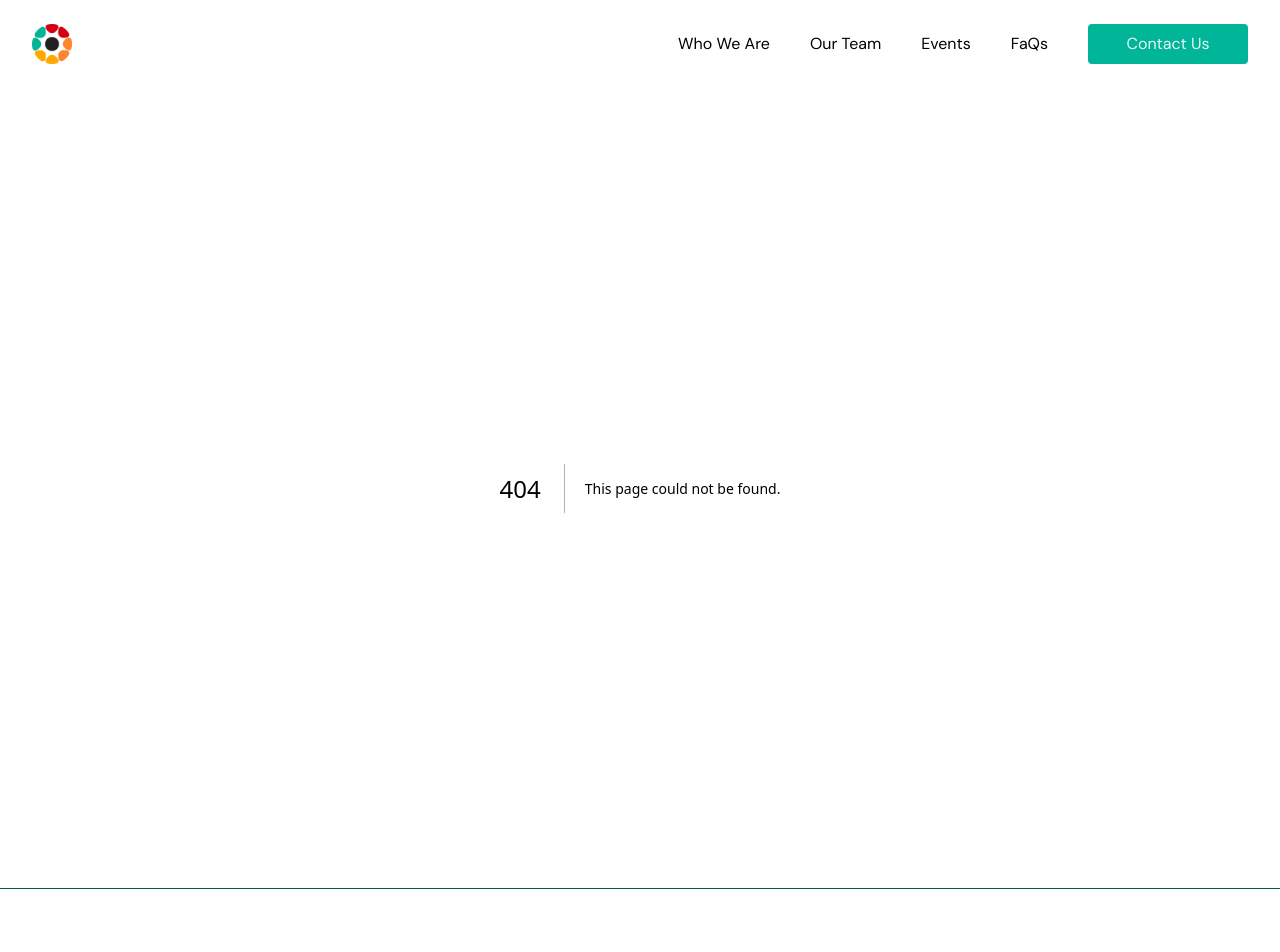
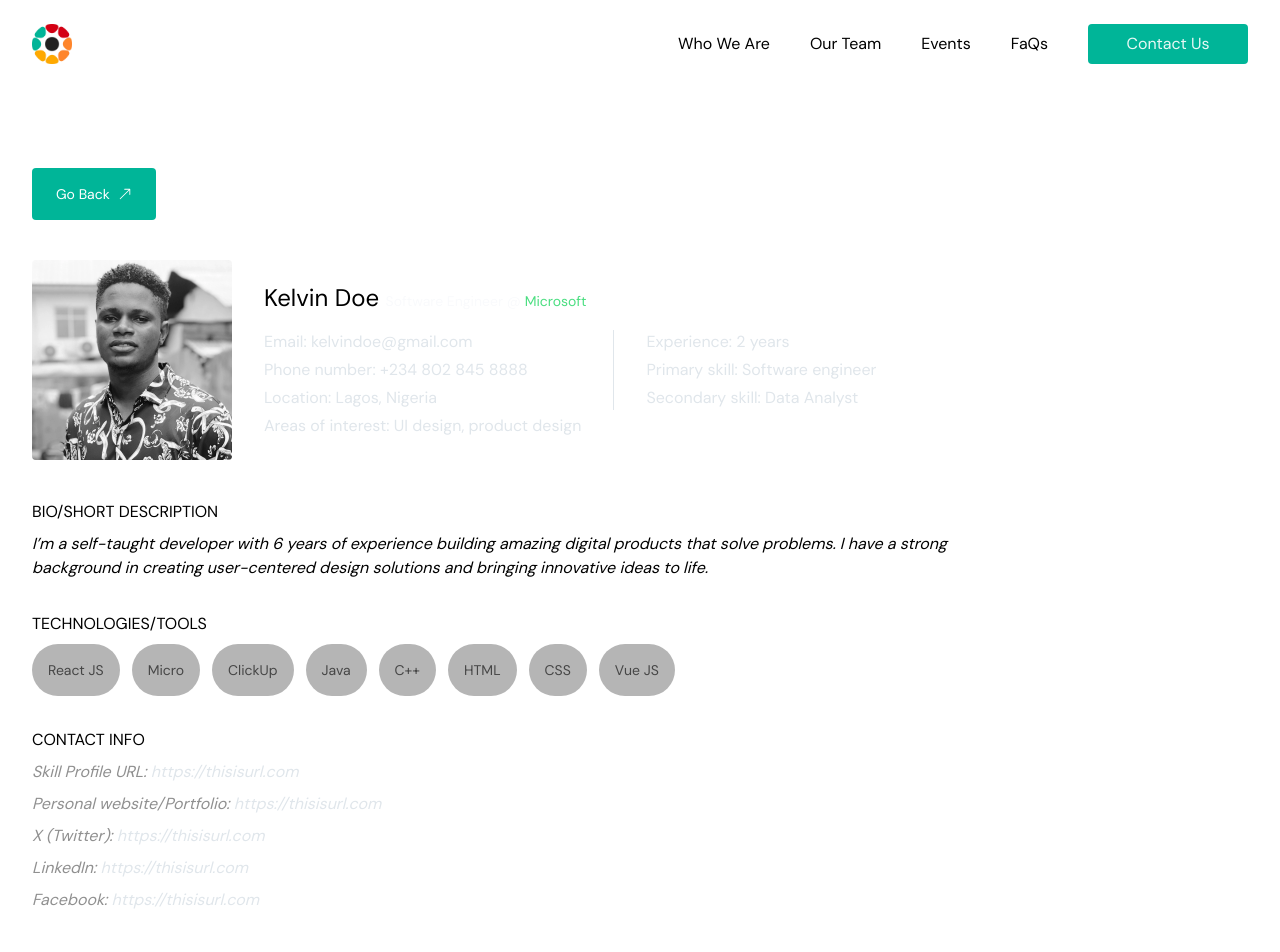
Before and after one commit to InventorsDev/inventors-frontend, a Next.js app: page /our-team/1 in a window 1280 px wide. Before the commit this address had no page. Shown: the top 952 px of the page. Built offline with nearby package versions, Linux system fonts and the light colour scheme.

Commit message:
leads page

```diff
--- a/app/components/Navbar.tsx
+++ b/app/components/Navbar.tsx
@@ -23,7 +23,7 @@ const links = [
 	},
 	{
 		name: 'Our Team',
-		href: '/#our-team',
+		href: '/our-team',
 	},
 	{
 		name: 'Events',
--- a/app/components/lp_sections/MeetLeads.tsx
+++ b/app/components/lp_sections/MeetLeads.tsx
@@ -2,41 +2,10 @@
 
 import { useRef } from 'react';
 import Image from 'next/image';
-import Link from 'next/link';
 
 import { FaLinkedinIn } from 'react-icons/fa';
 import { FaArrowRight, FaArrowLeft } from 'react-icons/fa6';
-
-const teamMembers = [
-	{
-		name: 'Anthony Adedayo',
-		title: 'Software Engineer',
-		position: 'Founder',
-		image: 'anthony-adedayo.webp',
-		linkedin: 'https://www.linkedin.com/in/anthony-a-olajide-96a0b9131/',
-	},
-	{
-		name: 'Juwon Aderibole',
-		title: 'Software Engineer',
-		position: 'Co-founder',
-		image: 'juwon.webp',
-		linkedin: 'https://www.linkedin.com/in/oluwajuwon-aderibole-a88974b6/',
-	},
-	{
-		name: 'Michael P. Asefon',
-		title: 'Software Engineer',
-		position: 'Co-founder',
-		image: 'pelumi.webp',
-		linkedin: 'https://www.linkedin.com/in/michaelasefon/',
-	},
-	{
-		name: 'Emmanuel Omololu',
-		title: 'Software Engineer',
-		position: 'Co-founder',
-		image: 'emmanuel-omololu.webp',
-		linkedin: 'https://www.linkedin.com/in/emmanuel-omololu-696702151/',
-	},
-];
+import { inventorsLeadership } from '@/utils/leads';
 
 const MeetLeads = () => {
 	const scrollRef = useRef<HTMLDivElement>(null);
@@ -80,8 +49,8 @@ const MeetLeads = () => {
 					ref={scrollRef}
 					className="flex overflow-x-auto no-scrollbar scrollbar-hide gap-8"
 				>
-					{teamMembers.map((member, index) => (
-						<div key={index} className="min-w-[300px] flex-shrink-0">
+					{inventorsLeadership.map((member) => (
+						<div key={member.id} className="min-w-[300px] flex-shrink-0">
 							<Image
 								src={`/images/${member.image}`}
 								alt={member.name}
--- a/app/events/page.tsx
+++ b/app/events/page.tsx
@@ -33,11 +33,12 @@ const page = async () => {
 		return data?.slice(0, 4);
 	});
 	return (
+		<div className="bg-white">
 			<div className="container py-20">
 				<div className="items-start md:items-cente mb-8">
-				<h2 className="lg:text-3xl text-xl font-semibold uppercase text-black dark:text-white">
-					Take a look at some of our upcoming <br /> and past events
-				</h2>
+					<h1 className="lg:text-3xl text-4xl text-primary-green">
+						All Events
+					</h1>
 				</div>
 				<div className="grid grid-cols-1 md:grid-cols-2 gap-8">
 					{allEvents?.map((event: Event) => (
@@ -50,13 +51,15 @@ const page = async () => {
 								className="rounded w-full object-cover"
 							/>
 							<div className="flex justify-between items-center align-center my-3">
-							<h3 className="text-xl font-semibold text-black dark:text-white basis-2/3">
+								<h3 className="text-2xl text-[#070707] basis-2/3">
 									{event.title}
 								</h3>
-							<p className="text-gray-400">{formatDate(event.eventDate)}</p>
+								<p className="text-[#0B0B0B]">{formatDate(event.eventDate)}</p>
 							</div>
-						<p className="mb-4">{event.shortDesc}</p>
-						<Link href={`/events/${event._id}`} className="text-primary-green">
+							<Link
+								href={`/events/${event._id}`}
+								className="text-primary-green"
+							>
 								Learn More
 								<BsArrowUpRight className="inline-block ml-2" />
 							</Link>
@@ -64,6 +67,7 @@ const page = async () => {
 					))}
 				</div>
 			</div>
+		</div>
 	);
 };
 
--- /dev/null
+++ b/app/our-team/[slug]/page.tsx
@@ -0,0 +1,121 @@
+import Image from 'next/image';
+import Button from '@/app/components/Button';
+
+const ProfileCard = () => {
+	return (
+		<div className="container my-20">
+			<div className="w-full md:w-[80%]">
+				<Button text="Go Back" href="#" />
+				<div className="flex flex-col md:flex-row items-start md:items-center gap-8 mt-10">
+					{/* Profile Image */}
+					<Image
+						src="/images/juwon.webp" // Replace with your image path
+						alt="Kelvin Doe"
+						width={200}
+						height={200}
+						className="rounded object-cover"
+					/>
+
+					{/* Personal Information */}
+					<div>
+						<h2 className="text-2xl mb-4">
+							Kelvin Doe{' '}
+							<span className="text-sm text-[#F9FAFC]">
+								Software Engineer @{' '}
+								<span className="text-green-400">Microsoft</span>
+							</span>
+						</h2>
+						<div className="text-[#E0E6EB] flex">
+							<div className="space-y-1">
+								<p>Email: kelvindoe@gmail.com</p>
+								<p>Phone number: +234 802 845 8888</p>
+								<p>Location: Lagos, Nigeria</p>
+								<p>Areas of interest: UI design, product design</p>
+							</div>
+							<div className="border-l border-[#E0E6EB] mx-8 h-20"></div>
+							<div className="space-y-1">
+								<p>Experience: 2 years</p>
+								<p>Primary skill: Software engineer</p>
+								<p>Secondary skill: Data Analyst</p>
+							</div>
+						</div>
+					</div>
+				</div>
+
+				{/* Bio/Description */}
+				<div className="mt-10">
+					<h3 className=" mb-2 uppercase">Bio/Short Description</h3>
+					<p className="italic">
+						I’m a self-taught developer with 6 years of experience building
+						amazing digital products that solve problems. I have a strong
+						background in creating user-centered design solutions and bringing
+						innovative ideas to life.
+					</p>
+				</div>
+
+				{/* Technologies/Tools */}
+				<div className="mt-8">
+					<h3 className=" mb-2 uppercase">Technologies/Tools</h3>
+					<div className="flex flex-wrap gap-3">
+						{[
+							'React JS',
+							'Micro',
+							'ClickUp',
+							'Java',
+							'C++',
+							'HTML',
+							'CSS',
+							'Vue JS',
+						].map((tool) => (
+							<span
+								key={tool}
+								className="p-4 bg-[#B5B5B5] text-[#464646] rounded-full text-sm"
+							>
+								{tool}
+							</span>
+						))}
+					</div>
+				</div>
+
+				{/* Contact Info */}
+				<div className="mt-8">
+					<h3 className="mb-2 uppercase">Contact Info</h3>
+					<ul className="text-[#909090] italic space-y-2">
+						<li>
+							Skill Profile URL:{' '}
+							<a href="https://thisisurl.com" className="text-[#E0E6EB]">
+								https://thisisurl.com
+							</a>
+						</li>
+						<li>
+							Personal website/Portfolio:{' '}
+							<a href="https://thisisurl.com" className="text-[#E0E6EB]">
+								https://thisisurl.com
+							</a>
+						</li>
+						<li>
+							X (Twitter):{' '}
+							<a href="https://thisisurl.com" className="text-[#E0E6EB]">
+								https://thisisurl.com
+							</a>
+						</li>
+						<li>
+							LinkedIn:{' '}
+							<a href="https://thisisurl.com" className="text-[#E0E6EB]">
+								https://thisisurl.com
+							</a>
+						</li>
+						<li>
+							Facebook:{' '}
+							<a href="https://thisisurl.com" className="text-[#E0E6EB]">
+								https://thisisurl.com
+							</a>
+						</li>
+					</ul>
+				</div>
+			</div>
+		</div>
+	);
+};
+
+export default ProfileCard;
--- /dev/null
+++ b/app/our-team/page.tsx
@@ -0,0 +1,155 @@
+'use client';
+
+import Image from 'next/image';
+import Button from '../components/Button';
+
+import { FaLinkedinIn } from 'react-icons/fa';
+import { inventorsLeadership } from '@/utils/leads';
+
+import JoinNewsletter from '@/app/components/lp_sections/JoinNewsletter';
+import GetInTouch from '@/app/components/lp_sections/GetInTouch';
+
+import { useState } from 'react';
+import Link from 'next/link';
+
+const OurTeam = () => {
+	const [activeTab, setActiveTab] = useState('founders');
+
+	return (
+		<div>
+			<div className=" bg-white w-full text-[#0B0B0B]">
+				<div className="container pt-20 pb-16">
+					<div className="block md:flex items-center">
+						<span>Our Leadership Team - </span>
+						<p className="text-[#005B4C] text-xl ml-1">
+							Meet the experts behind our success
+						</p>
+					</div>
+					<h1 className="text-3xl md:text-4xl mt-10">
+						We create <span className="text-[#005B4C]">experiences</span> that{' '}
+						<br />
+						are strategic and great.
+					</h1>
+				</div>
+			</div>
+			<div className="w-full">
+				<Image
+					src="/images/inventors-leads.webp"
+					alt="Image of the Inventors Leads"
+					width={1920}
+					height={1080}
+					priority
+				/>
+			</div>
+			<div className="bg-[#0B0B0B] w-full">
+				<div className="container">
+					<div className="block md:flex items-center py-20">
+						<div className="basis-2/5 flex justify-end mr-24">
+							<Image
+								src="/images/arrow-style.png"
+								alt="Arrow"
+								width={300}
+								height={300}
+								className="object-contain max-w-full md:block hidden" // Prevent stretching while respecting container width
+							/>
+						</div>
+						<div className="basis-3/5 space-y-8">
+							<h2 className="text-3xl">
+								Community leaders fostering an inclusive and engaging
+								environment
+							</h2>
+							<p className="text-lg">
+								We are a diverse group of passionate individuals dedicated to
+								creating an inclusive and engaging environment. Get to know the
+								people behind our thriving community. We’re always excited to
+								welcome new members. Explore opportunities to get involved and
+								become a part of our dynamic and supportive community.
+							</p>
+							<Button
+								text="Join Us"
+								href="https://docs.google.com/forms/d/11xLg_QIjU-Qq8_su1w6rptxsEYV65Ny0NCNvlIdahJ0/viewform?edit_requested=true"
+							/>
+						</div>
+					</div>
+					<div className="py-20 space-y-10">
+						<h2 className="text-3xl">
+							MEET OUR <br />
+							LEADERSHIP TEAM
+						</h2>
+						<div className="relative flex items-center justify-center w-64 h-16 bg-transparent border-2 border-primary-green rounded-full p-1">
+							{/* Animated background for the active tab */}
+							<div
+								className={`absolute w-1/2 h-[90%] bg-primary-green rounded-full transition-transform duration-300 ease-in-out ${
+									activeTab === 'founders'
+										? 'transform -translate-x-[60px]'
+										: 'transform translate-x-[60px]'
+								}`}
+							></div>
+
+							{/* Tab buttons */}
+							<button
+								onClick={() => setActiveTab('founders')}
+								className={`w-1/2 h-full text-center z-10 ${
+									activeTab === 'founders' ? 'text-white' : 'text-primary-green'
+								}`}
+							>
+								Our Founders
+							</button>
+							<button
+								onClick={() => setActiveTab('leads')}
+								className={`w-1/2 h-full text-center z-10 ${
+									activeTab === 'leads' ? 'text-white' : 'text-primary-green'
+								}`}
+							>
+								Our Leads
+							</button>
+						</div>
+						<div className="grid grid-cols-1 md:grid-cols-2 lg:grid-cols-3 gap-10">
+							{inventorsLeadership
+								.filter((member) =>
+									activeTab === 'founders'
+										? member.role === 'founder'
+										: member.role === 'lead'
+								)
+								.map((member) => (
+									<Link
+										href={'/our-team/testing'}
+										key={member.id}
+										className="w-full"
+									>
+										<Image
+											src={`/images/${member.image}`}
+											alt={member.name}
+											width={400}
+											height={400}
+											className="object-cover h-96 w-full"
+										/>
+										<div className="mt-4 flex justify-between items-start">
+											<div className="">
+												<h3 className="text-xl font-semibold">{member.name}</h3>
+												<p className="text-[#AFB4C2]">{member.title}</p>
+												<p className="text-yellow-400 italic">
+													{member.position}
+												</p>
+											</div>
+											<a
+												href={member.linkedin}
+												aria-label="LinkedIn"
+												className="bg-[#007965] text-white rounded-full p-2"
+											>
+												<FaLinkedinIn />
+											</a>
+										</div>
+									</Link>
+								))}
+						</div>
+					</div>
+				</div>
+			</div>
+			<JoinNewsletter />
+			<GetInTouch />
+		</div>
+	);
+};
+
+export default OurTeam;
--- /dev/null
+++ b/utils/leads.ts
@@ -0,0 +1,38 @@
+export const inventorsLeadership = [
+	{
+		id: 1,
+		name: 'Anthony Adedayo',
+		title: 'Software Engineer',
+		position: 'Founder',
+		image: 'anthony-adedayo.webp',
+		linkedin: 'https://www.linkedin.com/in/anthony-a-olajide-96a0b9131/',
+		role: 'founder',
+	},
+	{
+		id: 2,
+		name: 'Juwon Aderibole',
+		title: 'Software Engineer',
+		position: 'Co-founder',
+		image: 'juwon.webp',
+		linkedin: 'https://www.linkedin.com/in/oluwajuwon-aderibole-a88974b6/',
+		role: 'founder',
+	},
+	{
+		id: 3,
+		name: 'Michael P. Asefon',
+		title: 'Software Engineer',
+		position: 'Co-founder',
+		image: 'pelumi.webp',
+		linkedin: 'https://www.linkedin.com/in/michaelasefon/',
+		role: 'lead',
+	},
+	{
+		id: 4,
+		name: 'Emmanuel Omololu',
+		title: 'Software Engineer',
+		position: 'Co-founder',
+		image: 'emmanuel-omololu.webp',
+		linkedin: 'https://www.linkedin.com/in/emmanuel-omololu-696702151/',
+		role: 'founder',
+	},
+];
```
Also changed, not shown: public/images/arrow-style.png (added). Lines whose indentation alone changed are shown as unchanged.
